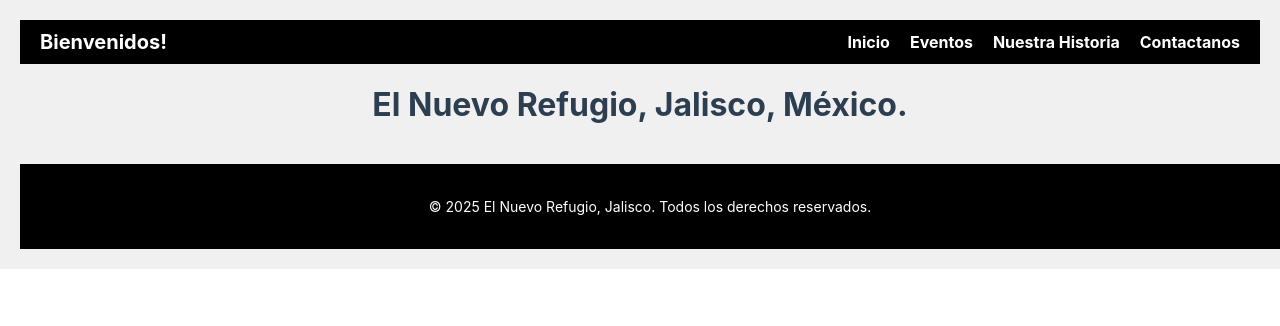
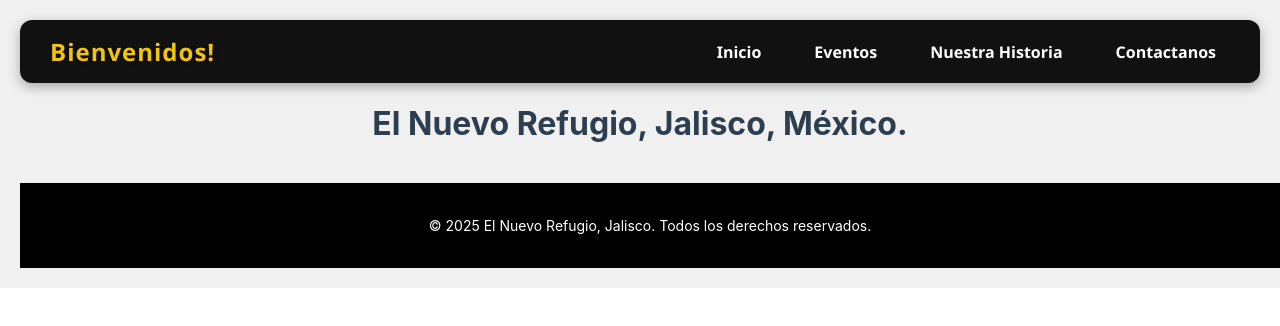
Before and after one commit to Alexav3/refugio, a React (Create React App) app: page / in a window 1280 px wide. Shown: the top 326 px of the page. Built offline with nearby package versions, Linux system fonts and the light colour scheme.

Commit message:
navbar_mejorada

```diff
--- a/package.json
+++ b/package.json
@@ -9,6 +9,7 @@
     "@testing-library/user-event": "^13.5.0",
     "react": "^19.1.0",
     "react-dom": "^19.1.0",
+    "react-icons": "^5.5.0",
     "react-router-dom": "^7.6.0",
     "react-scripts": "5.0.1",
     "web-vitals": "^2.1.4"
--- a/src/Navbar.css
+++ b/src/Navbar.css
@@ -1,6 +1,10 @@
+/* Stylish Navbar */
 .navbar {
-  background-color: black;
-  padding: 10px 20px;
+  background-color: #111;
+  padding: 15px 30px;
+  border-radius: 12px;
+  box-shadow: 0 4px 12px rgba(0, 0, 0, 0.3);
+  font-family: "Segoe UI", Tahoma, Geneva, Verdana, sans-serif;
 }
 
 .navbar-container {
@@ -10,15 +14,17 @@
 }
 
 .logo {
-  color: white;
-  font-weight: bold;
-  font-size: 20px;
+  color: #f1c40f;
+  font-weight: 700;
+  font-size: 24px;
+  letter-spacing: 1px;
+  text-shadow: 1px 1px 3px rgba(0, 0, 0, 0.5);
 }
 
 .navbar-menu {
   list-style: none;
   display: flex;
-  gap: 20px;
+  gap: 25px;
   margin: 0;
   padding: 0;
 }
@@ -26,11 +32,15 @@
 .navbar-menu li a {
   color: white;
   text-decoration: none;
-  font-weight: bold;
+  font-weight: 600;
+  padding: 8px 14px;
+  border-radius: 8px;
+  transition: all 0.3s ease;
 }
 
 .navbar-menu li a:hover {
-  color: #f1c40f;
-  text-decoration: underline;
-  transition: color 0.3s ease;
+  background-color: #f1c40f;
+  color: #111;
+  text-decoration: none;
+  box-shadow: 0 2px 6px rgba(0, 0, 0, 0.2);
 }
```
Also changed, not shown: 1 other file (tests, documents, lock files or other folders).
